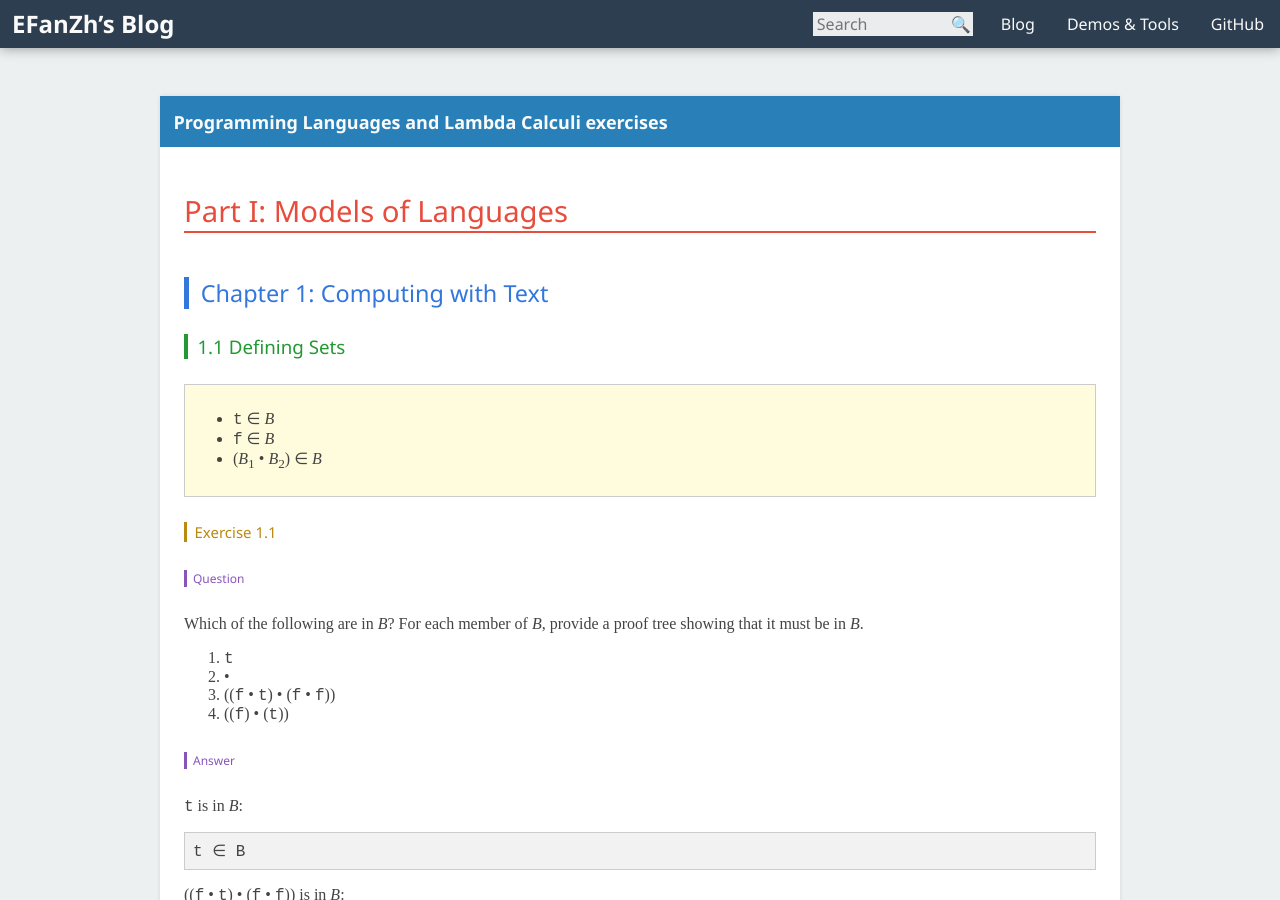
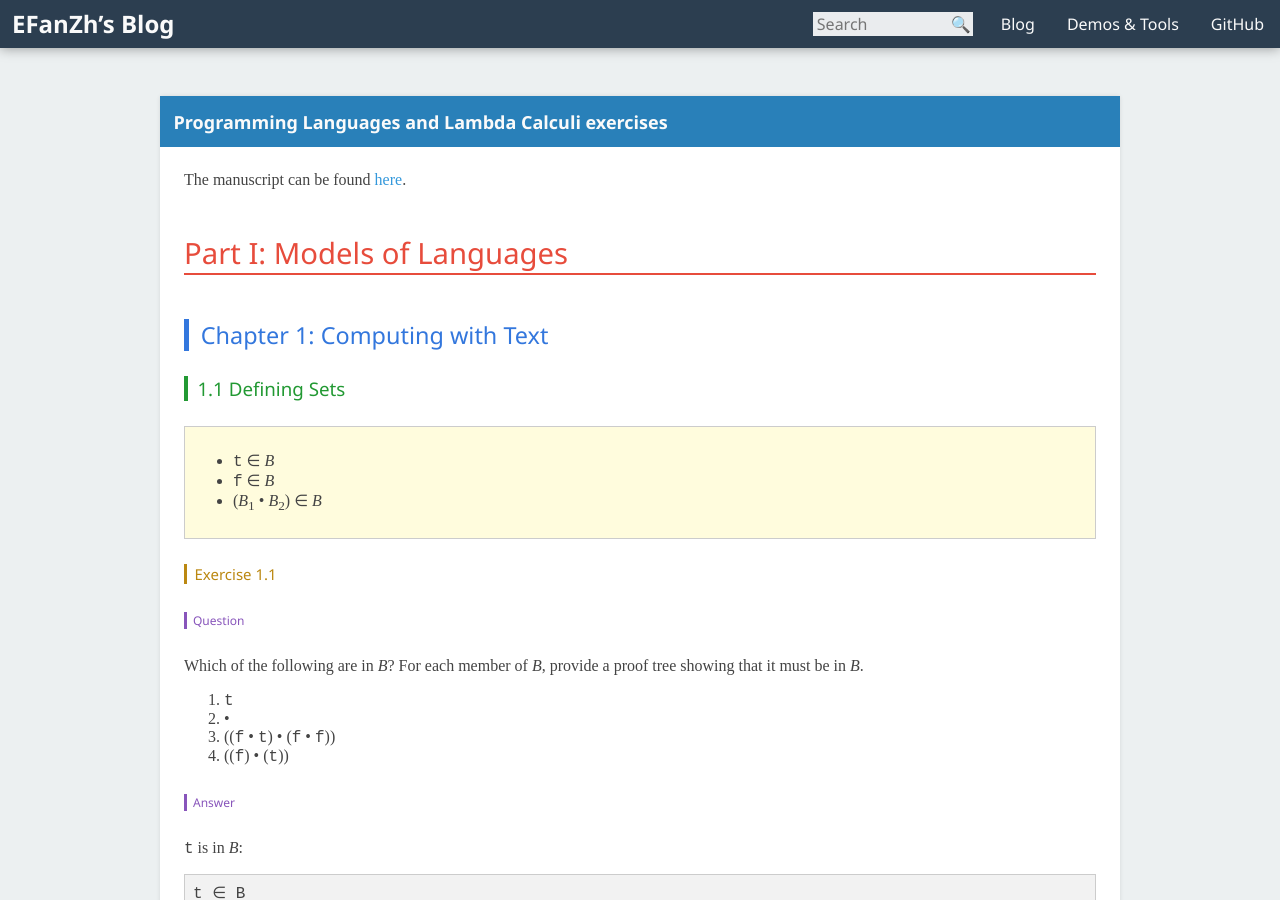
Before and after one commit to fuzeyi/efanzh.github.io, a Jekyll site: the page built from _posts/2016-06-04-programming-languages-and-lambda-calculi-exercises.md, in a window 1280 px wide and 900 px high. Built offline with Jekyll 4.4.1, drawn with Linux system fonts in a browser that asks for light colours.

Commit message:
Add notes link

```diff
--- a/_posts/2016-06-04-programming-languages-and-lambda-calculi-exercises.md
+++ b/_posts/2016-06-04-programming-languages-and-lambda-calculi-exercises.md
@@ -1,6 +1,8 @@
 ---
 title: Programming Languages and Lambda Calculi exercises
 ---
+
+The manuscript can be found [here](http://www.cs.utah.edu/~mflatt/past-courses/cs7520/public_html/s06/notes.pdf).
 
 ## Part I: Models of Languages
 
```
